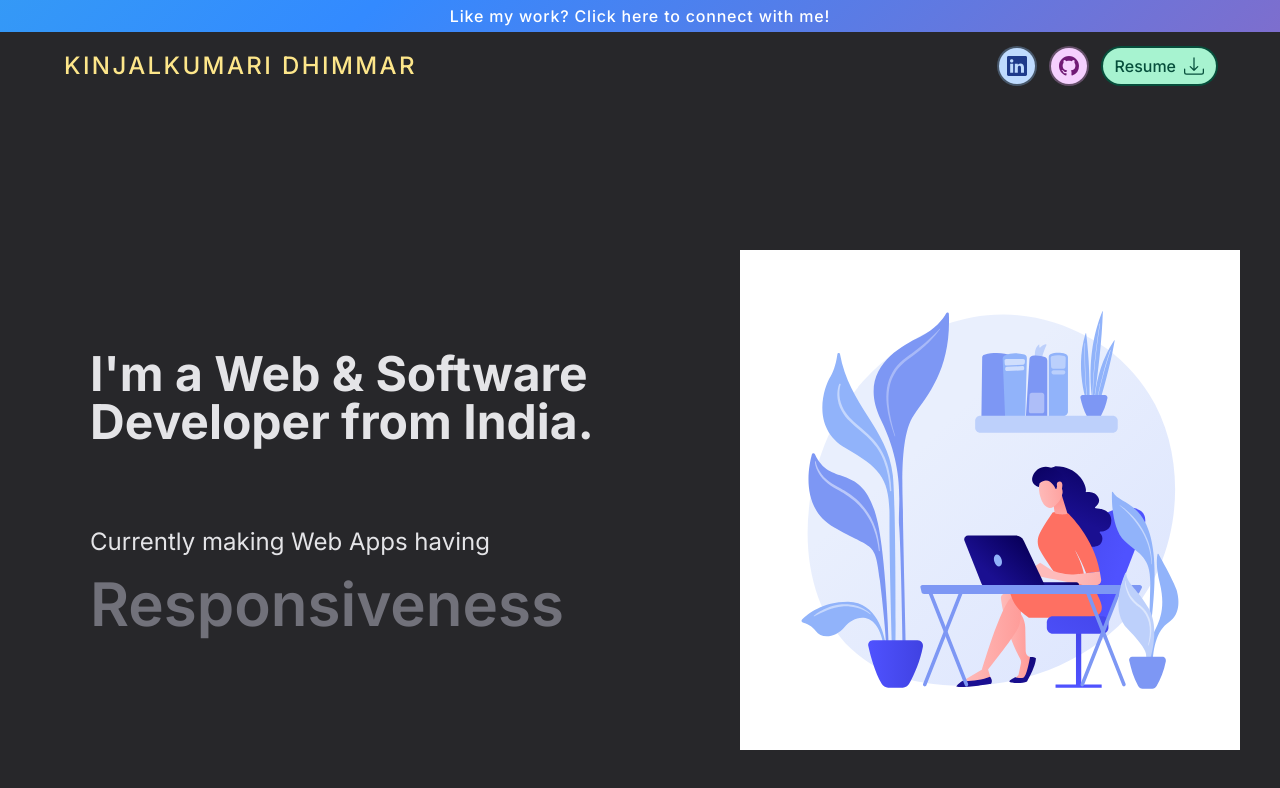
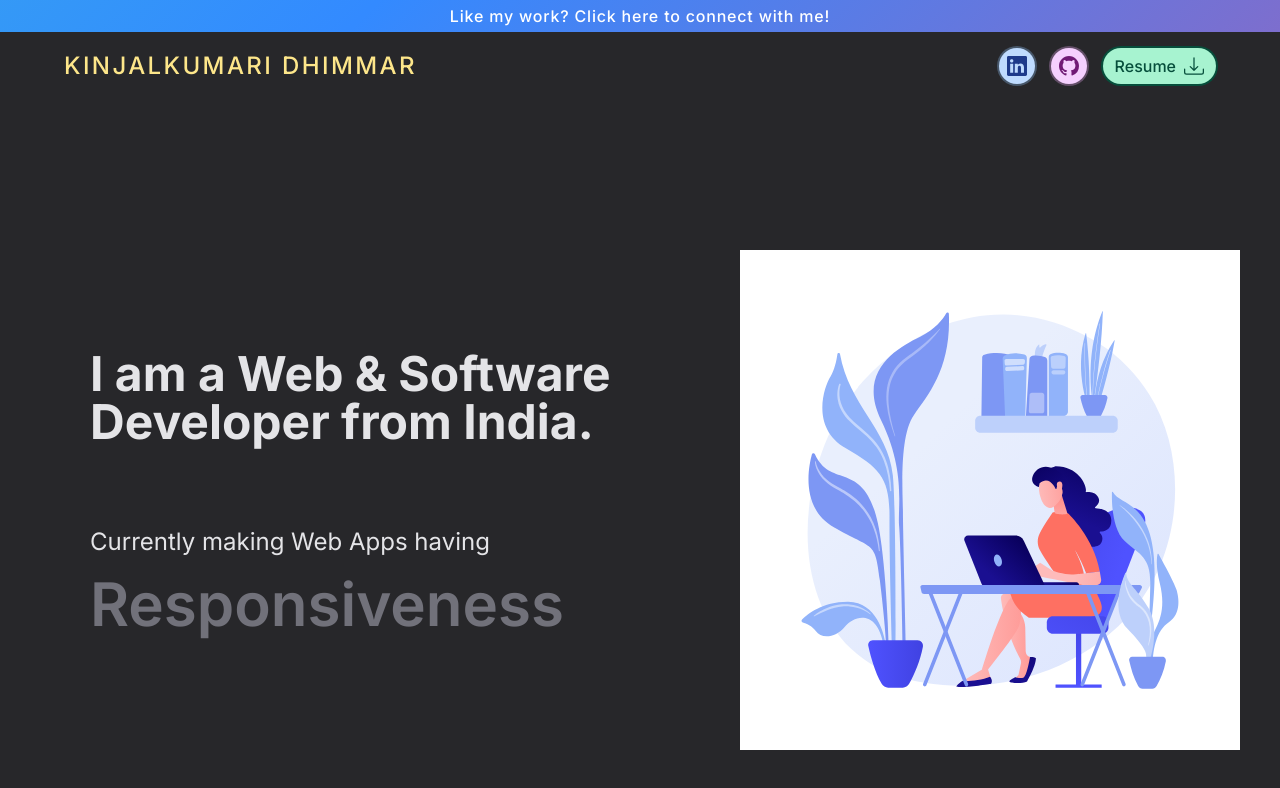
Before and after one commit to KIN156/Nextjs-portfolio, a Next.js app: page / in a window 1280 px wide. Shown: the top 788 px of the page. Built offline with nearby package versions, Linux system fonts and the light colour scheme.

Commit message:
Changes done

```diff
--- a/app/components/HeroSection.jsx
+++ b/app/components/HeroSection.jsx
@@ -45,7 +45,7 @@ export default function HeroSection() {
     </div>
 
     <div className="w-11/12 sm:w-10/12 md:w-6/12 mt-24 md:mt-0">
-    <p className="font-bold text-3xl sm:text-5xl text-center md:text-left md:text-4xl lg:text-5xl 2xl:text-6xl mb-12 lg:mb-20">I'm a Web &amp; Software Developer from India.</p>
+    <p className="font-bold text-3xl sm:text-5xl text-center md:text-left md:text-4xl lg:text-5xl 2xl:text-6xl mb-12 lg:mb-20">I am a Web &amp; Software Developer from India.</p>
     <p className="text-sm sm:text-base md:text-xl lg:text-2xl text-center md:text-left">Currently making Web Apps having</p>
     <div className="text-zinc-500 flex flex-col text-4xl sm:text-5xl md:text-6xl 2xl:text-7xl font-semibold overflow-y-hidden overflow-x-hidden flex-shrink md:py-2 mb-10 md:mb-0 items-center md:items-start">
     <div className="x0 x1 x2 flex justify-center items-center w-max">
```
